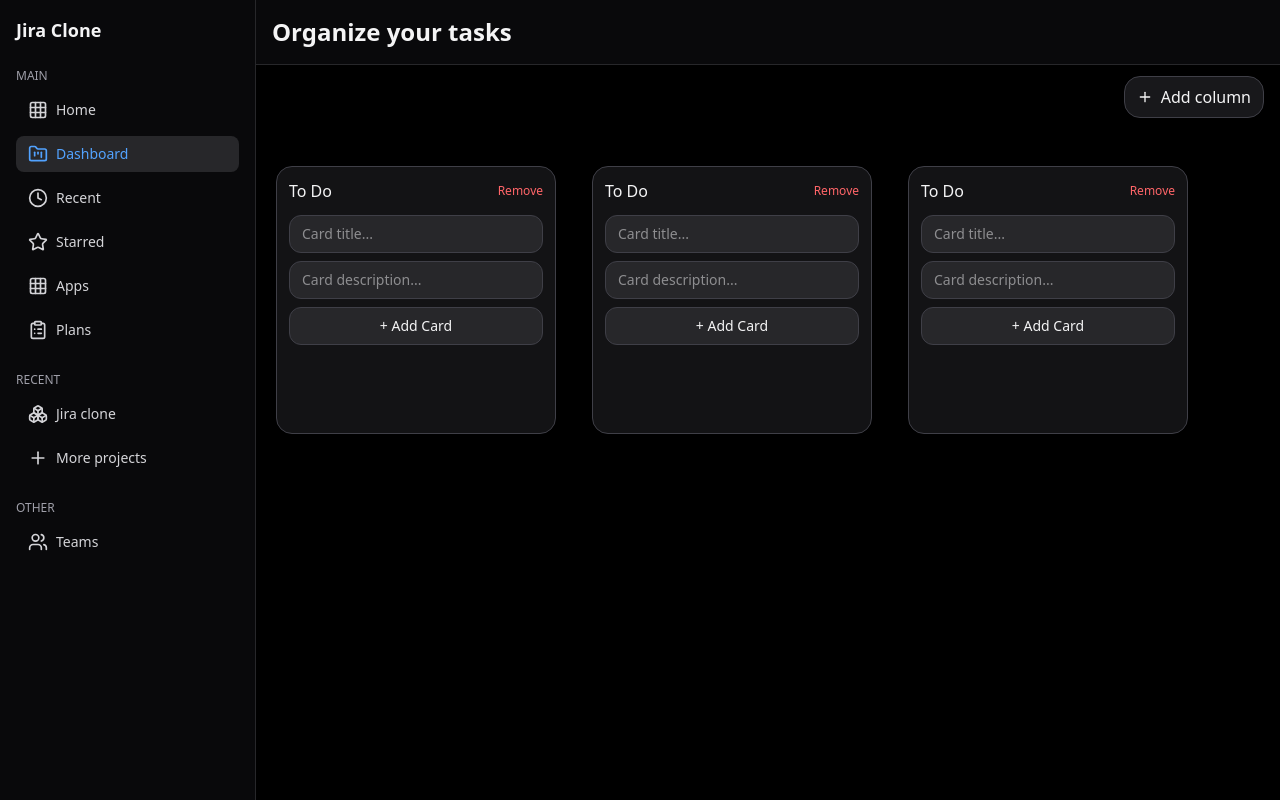
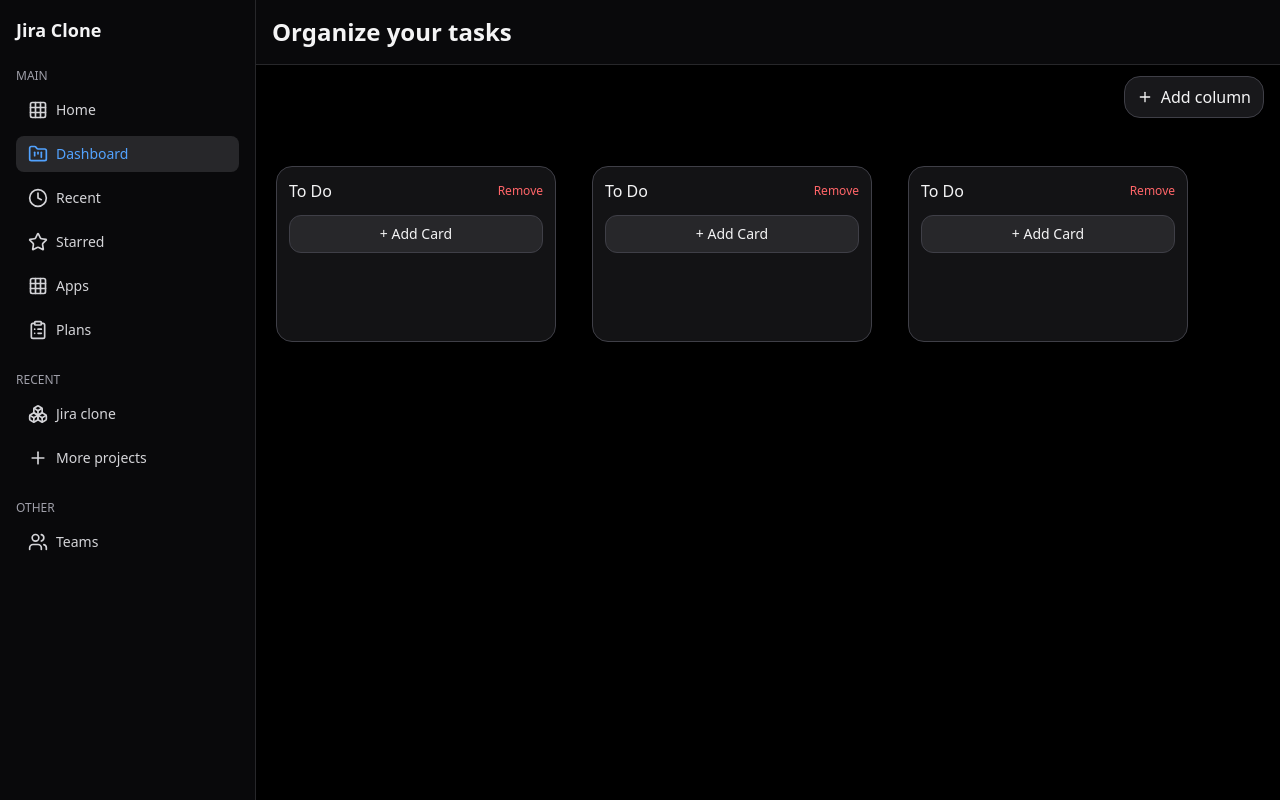
Before and after one commit to devrloper/JiraClone, a React (Vite) app: page / in a window 1280 px wide. Built offline with nearby package versions, Linux system fonts and the light colour scheme.

Commit message:
feat:Update the Add card functionality by adding modal

```diff
--- a/src/Components/Column.jsx
+++ b/src/Components/Column.jsx
@@ -1,5 +1,4 @@
 import { useState } from "react";
-import { Columns2 } from "lucide-react";
 import { useDroppable } from "@dnd-kit/core";
 import { SortableContext, rectSortingStrategy } from "@dnd-kit/sortable";
 import { useBoard } from "../Utilities/Store/Store";
@@ -10,24 +9,32 @@
   const removeColumn = useBoard((s) => s.removeColumn);
   const updateColumnTitle = useBoard((s) => s.updateColumnTitle);
 
-  const [newTitle, setNewTitle] = useState("");
-  const [newDesc, setNewDesc] = useState("");
   const [isEditing, setIsEditing] = useState(false);
   const [tempTitle, setTempTitle] = useState(col.title);
 
-  //  make column droppable
+  // Modal state
+  const [isModalOpen, setIsModalOpen] = useState(false);
+  const [newTitle, setNewTitle] = useState("");
+  const [newDesc, setNewDesc] = useState("");
+
+  // make column droppable
   const { setNodeRef } = useDroppable({ id: col.id });
+
+  const handleAddCard = () => {
+    if (!newTitle.trim()) return;
+    addCard(col.id, newTitle.trim(), newDesc.trim());
+    setNewTitle("");
+    setNewDesc("");
+    setIsModalOpen(false);
+  };
 
   return (
     <div
-      ref={setNodeRef} //attach droppable ref
-      className={`flex mt-8 ml-5  flex-col gap-3 rounded-2xl border border-zinc-700 bg-zinc-900/80 p-3
-        `}
-      // ${isOver ? "ring-2 ring-blue-500" : ""}
+      ref={setNodeRef}
+      className="flex mt-8 ml-5 flex-col gap-3 rounded-2xl border border-zinc-700 bg-zinc-900/80 p-3"
     >
       {/* Column Header */}
       <div className="flex items-center gap-2">
-        {/* <Columns2 className="h-4 w-4 text-zinc-400" /> */}
         {isEditing ? (
           <input
             value={tempTitle}
@@ -55,32 +62,13 @@
         </button>
       </div>
 
-      {/* Add Card Inputs */}
-      <div className="flex flex-col gap-2">
-        <input
-          value={newTitle}
-          onChange={(e) => setNewTitle(e.target.value)}
-          placeholder="Card title..."
-          className="rounded-xl border border-zinc-700 bg-zinc-800 px-3 py-2 text-sm"
-        />
-        <input
-          value={newDesc}
-          onChange={(e) => setNewDesc(e.target.value)}
-          placeholder="Card description..."
-          className="rounded-xl border border-zinc-700 bg-zinc-800 px-3 py-2 text-sm"
-        />
-        <button
-          onClick={() => {
-            if (!newTitle.trim()) return;
-            addCard(col.id, newTitle.trim(), newDesc.trim());
-            setNewTitle("");
-            setNewDesc("");
-          }}
-          className="rounded-xl border border-zinc-700 bg-zinc-800 p-2 text-sm cursor-pointer"
-        >
-          + Add Card
-        </button>
-      </div>
+      {/* Add Card Button */}
+      <button
+        onClick={() => setIsModalOpen(true)}
+        className=" rounded-xl border border-zinc-700 bg-zinc-800 p-2 text-sm cursor-pointer hover:bg-zinc-700"
+      >
+        + Add Card
+      </button>
 
       {/* Cards */}
       <div id={col.id} className="flex min-h-[4rem] flex-col gap-2">
@@ -90,6 +78,46 @@
           ))}
         </SortableContext>
       </div>
+
+      {/* Modal */}
+      {isModalOpen && (
+        <div className="fixed inset-0 flex items-center justify-center bg-black/60 bg-opacity-10 z-50">
+          <div className="bg-zinc-900 p-6 rounded-xl w-96 shadow-lg">
+            <h3 className="text-lg font-semibold mb-4 text-white">Create New Card</h3>
+
+            <input
+              type="text"
+              placeholder="Card title..."
+              value={newTitle}
+              onChange={(e) => setNewTitle(e.target.value)}
+              className="w-full border p-2 rounded-md mb-3 text-white"
+              required
+            />
+
+            <textarea
+              placeholder="Card description..."
+              value={newDesc}
+              onChange={(e) => setNewDesc(e.target.value)}
+              className="w-full border p-2 rounded-md mb-4 text-white"
+            />
+
+            <div className="flex justify-end gap-3">
+              <button
+                onClick={() => setIsModalOpen(false)}
+                className="px-4 py-2 bg-gray-700 cursor-pointer rounded-lg hover:bg-gray-400 hover:text-black"
+              >
+                Cancel
+              </button>
+              <button
+                onClick={handleAddCard}
+                className="px-4 py-2 bg-white cursor-pointer text-black rounded-lg hover:bg-zinc-600"
+              >
+                Add
+              </button>
+            </div>
+          </div>
+        </div>
+      )}
     </div>
   );
 }
```
